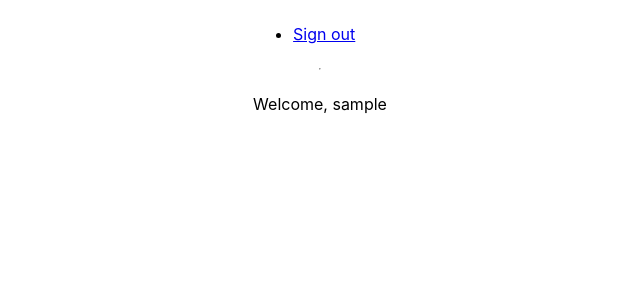
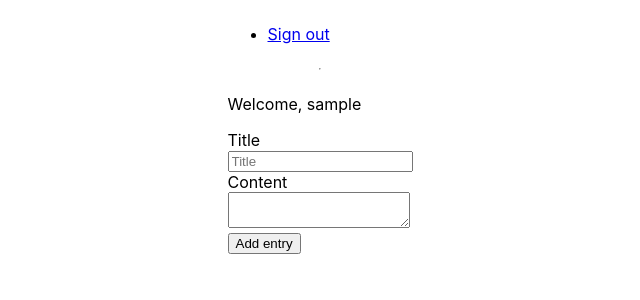
Before and after one commit to beratcan97/php-api, a PHP site: template src/public/views/index.php in a window 1280 px wide. Shown: the top 300 px of the page, without its empty margins (320-960 px from the left). Run offline with PHP 8.4, Linux system fonts and the light colour scheme; the template is opened without the code that fills it, so the values that code supplies are empty; the visitor is signed in with stand-in values (Sample User, id 1).

Commit message:
entries should work now.

```diff
--- a/src/public/partials/entries_route.php
+++ b/src/public/partials/entries_route.php
@@ -2,6 +2,12 @@
 // ENTRIES
 $app->get('/entries', function ($request, $response, $args) {
     $allEntries = $this->get('entries')->getAll();
+    return $response->withJson(['data' => $allEntries]);
+});
+
+$app->get('/entries/user/{id}', function ($request, $response, $args) {
+    $id = $args['id'];
+    $allEntries = $this->get('entries')->getAllByUser($id);
     return $response->withJson(['data' => $allEntries]);
 });
 
--- /dev/null
+++ b/src/public/scripts/builder.js
@@ -0,0 +1,28 @@
+const builder = (function() {
+  const create = {
+    elem: arg => document.createElement(arg.toString()),
+    text: arg => document.createTextNode(arg.toString())
+  };
+
+  function entries(entryTitle, entryContent) {
+    let entry = create.elem("div");
+    let title = create.elem("h1");
+    let content = create.elem("p");
+
+    let titleText = create.text(entryTitle);
+    let contentText = create.text(entryContent);
+
+    entry.classList.add("entries_wrapper");
+
+    title.appendChild(titleText);
+    content.appendChild(contentText);
+    entry.appendChild(title);
+    entry.appendChild(content);
+
+    return entry;
+  }
+
+  return {
+    entries: entries
+  };
+})();
--- a/src/public/scripts/fetch.js
+++ b/src/public/scripts/fetch.js
@@ -9,7 +9,10 @@ const api = (function() {
 
     fetch("/login", postOptions)
       .then(response => response.json())
-      .then(data => console.log(data))
+      .then(data => {
+        localStorage.setItem("userID", data.data[0]);
+        localStorage.setItem("username", data.data[1]);
+      })
       .catch(err => console.log(err));
   }
 
@@ -43,8 +46,8 @@ const api = (function() {
     };
 
     fetch("/api/" + route, postOptions)
-      .then(res => res.json())
-      .then(data => console.log(JSON.stringify(data)))
+      .then(res => res.text())
+      .then(data => data)
       .catch(err => console.log(err));
   }
 
--- a/src/public/scripts/main.js
+++ b/src/public/scripts/main.js
@@ -1,5 +1,5 @@
 // Helpers
-let get = {
+const get = {
   id: arg => document.getElementById(arg),
   class: arg => document.getElementsByClassName(arg)
 };
@@ -8,9 +8,13 @@ function isset(item) {
   return item !== null;
 }
 
+
 // Declarations
 let registerForm = get.id("register_form");
 let loginForm = get.id("login_form");
+let entryForm = get.id("entry_form");
+let entriesContainer = get.id("entries_container");
+let signOut = get.id("sign_out");
 
 // login & register
 if (isset(registerForm)) {
@@ -30,3 +34,36 @@ if (isset(loginForm)) {
     window.location.href = "/";
   });
 }
+
+if (isset(entryForm)) {
+  entryForm.addEventListener("submit", function(event) {
+    event.preventDefault();
+    let formData = new FormData(this);
+    formData.forEach(item => console.log(item));
+    api.post("entries", formData);
+    location.reload();
+  });
+}
+
+if (isset(signOut)) {
+  signOut.addEventListener("click", function() {
+    localStorage.clear();
+  });
+}
+
+//  build entries
+async function buildEntries() {
+  let route = "entries/user/" + localStorage.getItem("userID");
+  let userEntries = await api.get(route);
+
+  console.log(userEntries);
+  userEntries.data.forEach(entry => {
+    entriesContainer.appendChild(builder.entries(entry.title, entry.content));
+  });
+}
+
+if(isset(localStorage.getItem("userID"))) {
+  buildEntries();
+}
+
+// console.log(localStorage);
--- a/src/public/views/components/entry_form.php
+++ b/src/public/views/components/entry_form.php
@@ -1,17 +1,17 @@
-<?php require('head.php'); ?>
-<form action="/entries" id="login_form" method="post">
+<form action="/api/entries" id="entry_form" method="post">
     <div class="field">
       <label for="title" class="subtitle">Title</label>
       <div class="control">
-          <input type="text" class="input" id="title" name="title" placeholder="Title">
+          <input type="text" class="input" id="entry_title" name="title" placeholder="Title">
       </div>
     </div>
     <div>
-      <label for="text" class="subtitle">Text</label>
+      <label for="content" class="subtitle">Content</label>
       <div class="control">
-          <textarea type="text" class="input" id="text" name="text" placeholder="Enter some text">
+          <textarea class="input" id="entry_content" name="content" placeholder="Enter some text">
+          </textarea>
       </div>
+      <input type="hidden" name="createdBy" value=<?= $_SESSION['userID'] ?>>
       <button type="submit">Add entry</button>
     </div>
   </form>
-  <?php require('footer.php'); ?>
--- a/src/public/views/components/footer.php
+++ b/src/public/views/components/footer.php
@@ -1,4 +1,5 @@
 <script src="scripts/fetch.js"></script>
+<script src="scripts/builder.js"></script>
 <script src="scripts/main.js"></script>
 </body>
 </html>
--- a/src/public/views/components/navbar.php
+++ b/src/public/views/components/navbar.php
@@ -15,7 +15,7 @@
 				<?php else:  ?>
 
 				<li class="navbar-item">
-					<a href="/logout">Sign out</a>
+					<a href="/logout" id="sign_out">Sign out</a>
 				</li>
 
 				<?php endif; ?>
--- a/src/public/views/index.php
+++ b/src/public/views/index.php
@@ -2,34 +2,21 @@
 
 <body>
   <?php require_once('components/navbar.php'); ?>
-  <div class="container">
+  <main class="container">
 		<?php if (!isset($_SESSION['loggedIn'])): ?>
 			<div class="message-body">
 				<h1 class="title">Welcome!</h1>
 				<h2 class="subtitle">Please sign in or register a new account!</h2>
 			</div>
-
-      <!-- <form action="/login" method="post" id="login_form">
-        <label for="login_username">Username:</label><br />
-        <input type="text" name="username" id="login_username"> <br />
-        <label for="login_password">Password:</label><br />
-        <input type="password" name="password" id="login_password"><br />
-        <button type="submit" name="login" id="login_btn">Log in</button>
-      </form>
-
-      <br />
-
-        <form action="/api/register" id="register_form" method="post">
-          <label for="register_username">username</label>
-          <input id="register_username" type="text" name="username">
-          <label for="register_password">password</label>
-          <input id="register_password" type="password" name="password">
-          <button type="submit" name="registerBtn" id="registerBtn">Register</button>
-        </form> -->
 		<?php else:
 ?>
   <p class="title">Welcome, <?= $_SESSION['username'] ?> </p>
-<?php endif;?>
-</div>
+<?php endif;
+  include_once('components/entry_form.php');
+?>
+  <div id="entries_container" class="entries_container">
+
+  </div>
+</main>
 
 <?php require_once('components/footer.php'); ?>
```
Also changed, not shown: src/App/Controllers/EntriesController.php (+15 -22 lines).
